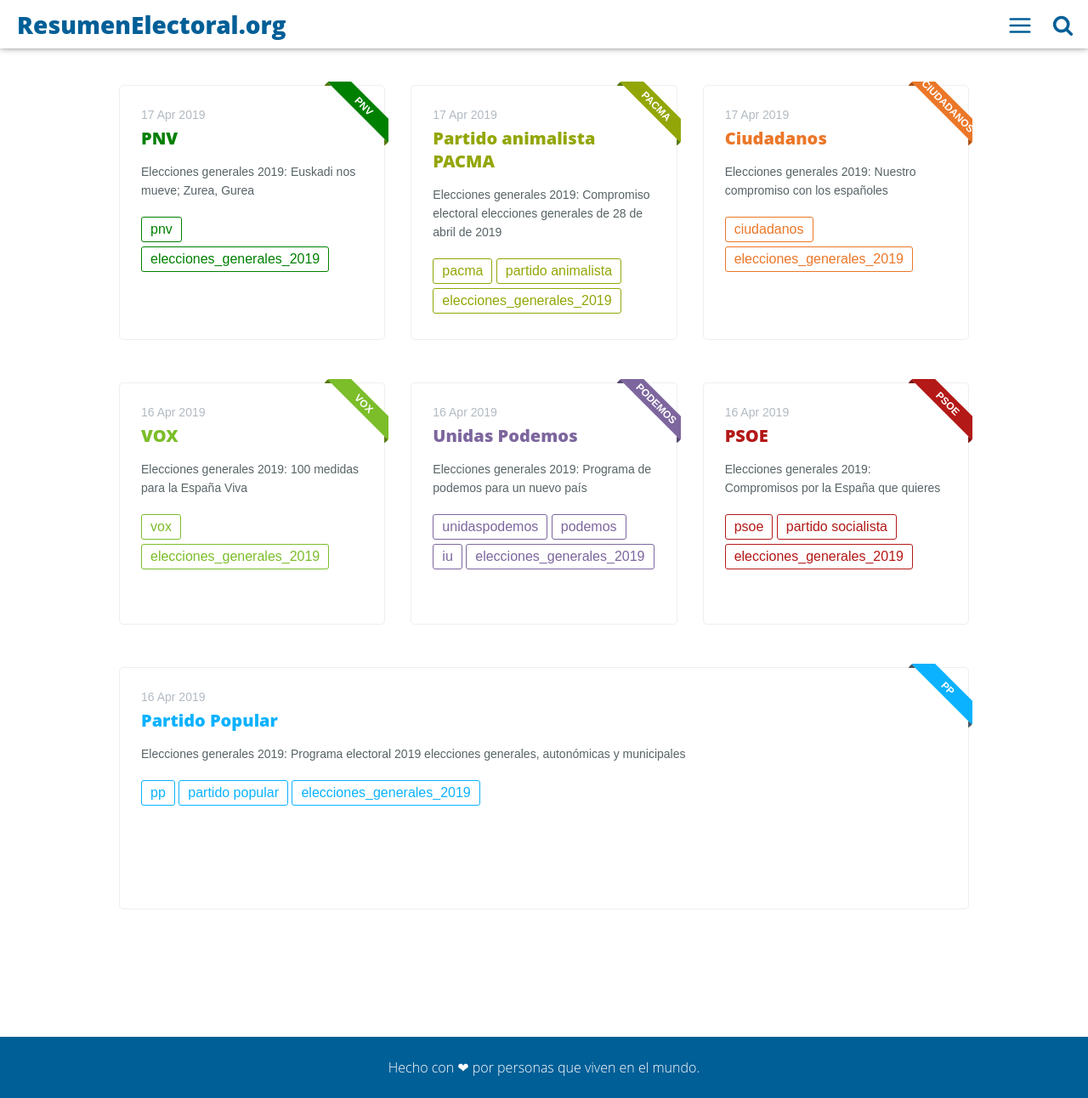
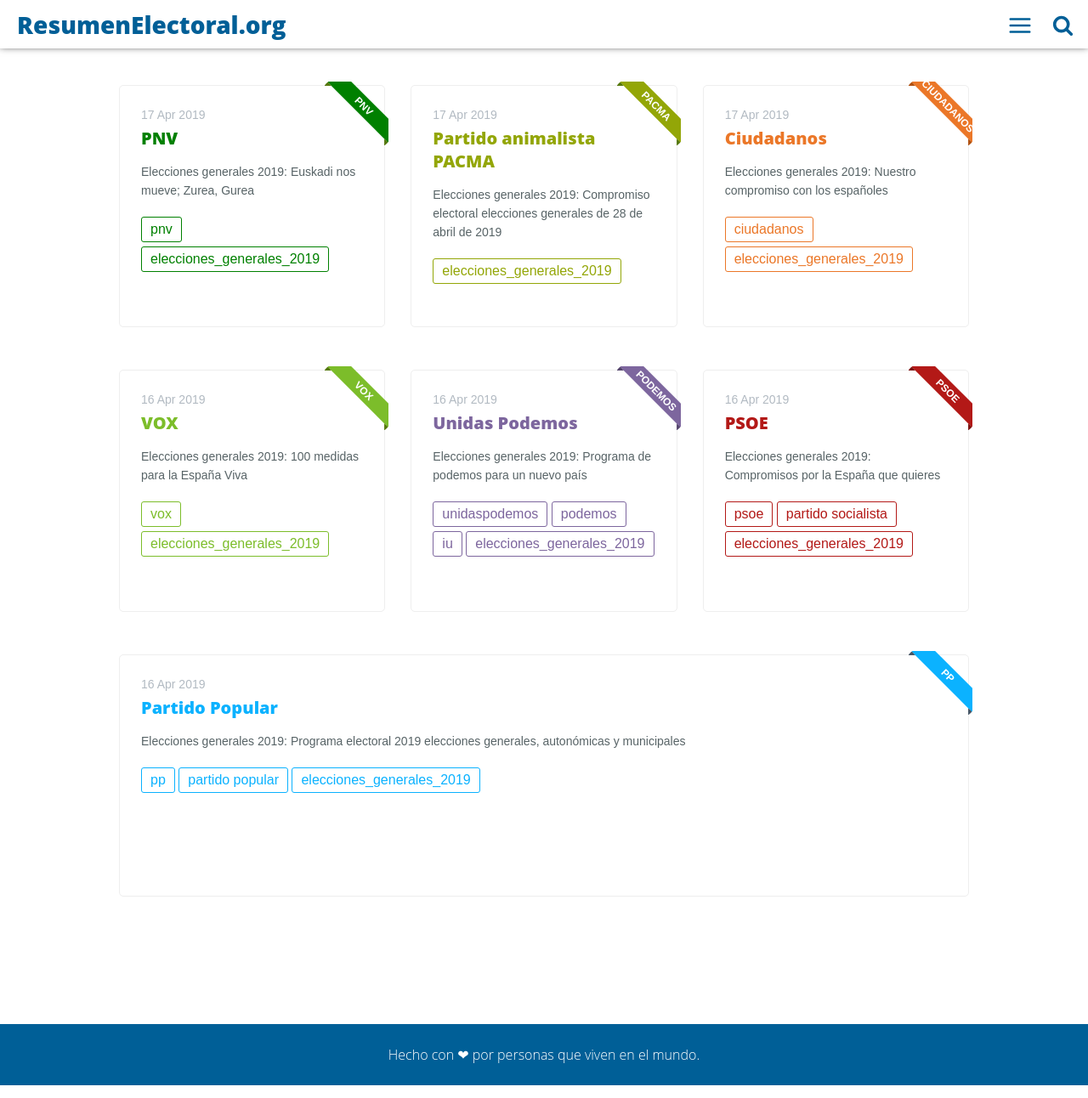
Before and after one commit to resumenelectoral/2019_generales, a Jekyll site: the page built from index.html, in a window 1280 px wide and 1292 px high. Shown: the whole window at 85% size. Built offline with Jekyll 4.4.1, drawn with Linux system fonts in a browser that asks for light colours.

Commit message:
Update and rename 2019-04-17-pacma.md to 2019-04-17-eg2019_pacma.md

```diff
--- a/_posts/2019-04-17-pacma.md
+++ b/_posts/2019-04-17-eg2019_pacma.md
@@ -6,8 +6,6 @@
 main-class: 'pacma'
 color: '#93a607'
 tags:
-- "pacma"
-- "partido animalista"
 - "elecciones_generales_2019"
 twitter_text: "Resumen electoral para las generales de 2019 de PACMA"
 introduction: "Elecciones generales 2019: Compromiso electoral elecciones generales de 28 de abril de 2019"
```
